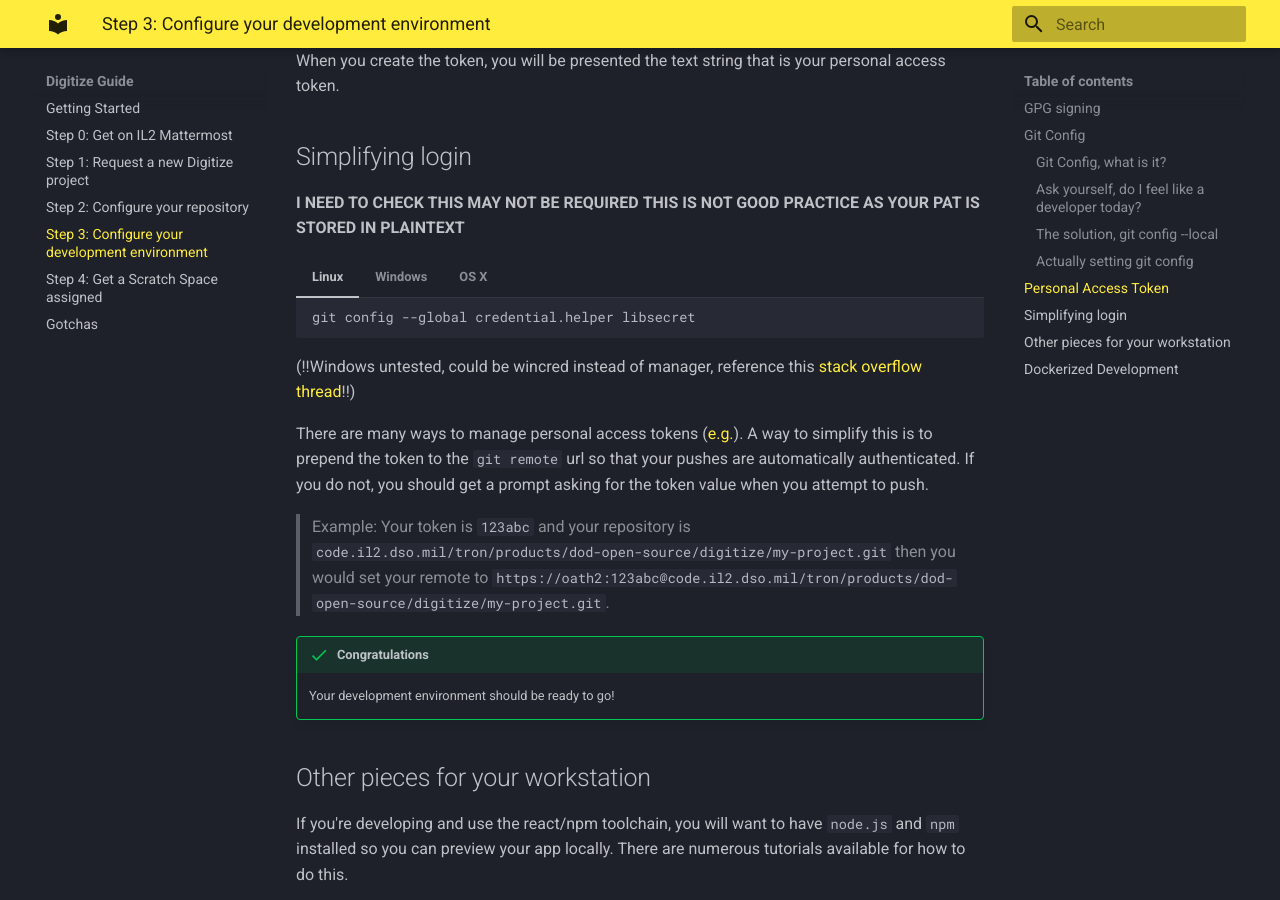
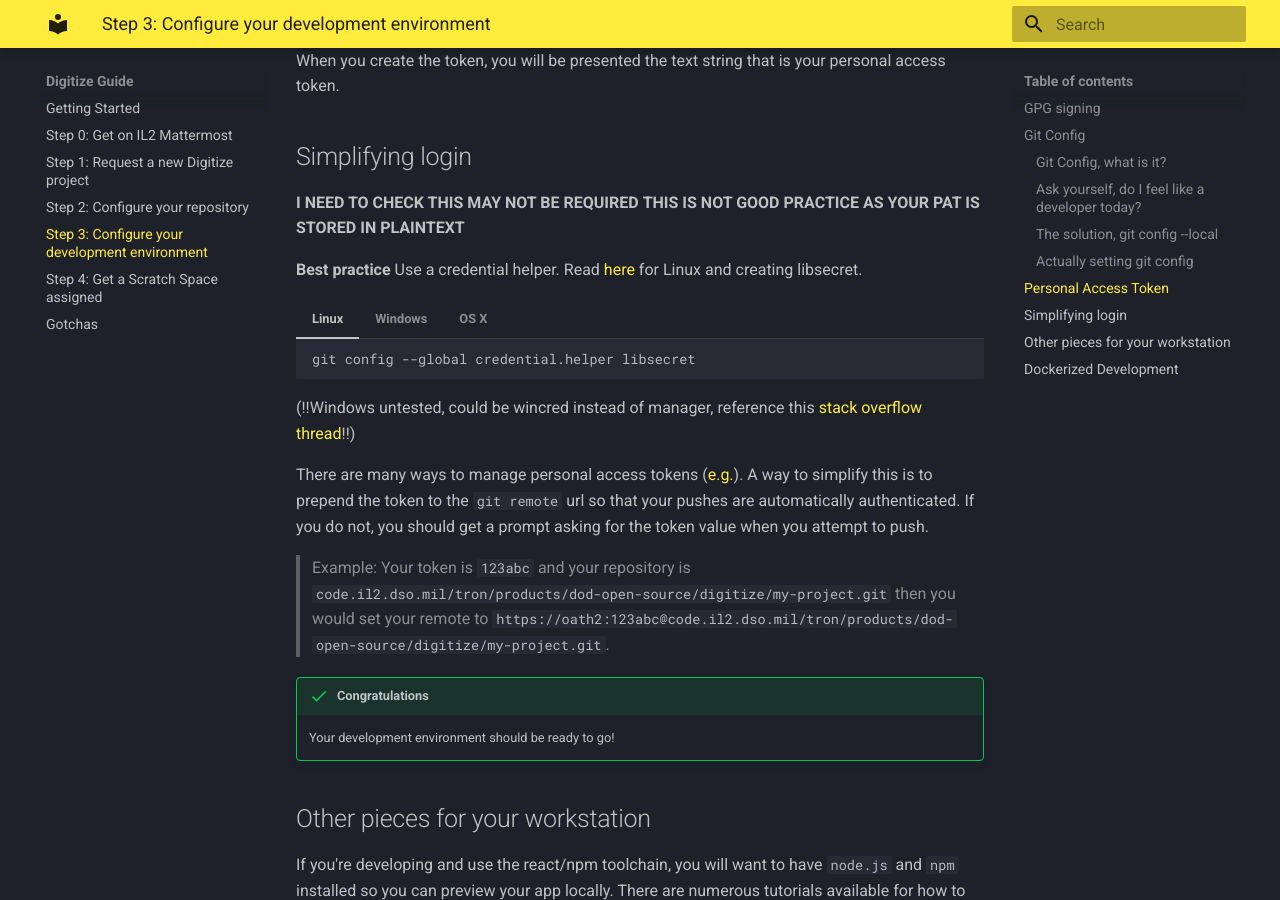
Before and after one commit to alexjbuck/digitize-guide, an MkDocs documentation site: the page built from docs/Step 3.md, in a window 1280 px wide and 900 px high, scrolled down 2956 px. Built offline with MkDocs 1.6.1 and Material for MkDocs 9.7.7, drawn with Linux system fonts in a browser that asks for light colours.

Commit message:
Add guide for libsecret

````diff
--- a/docs/Step 3.md
+++ b/docs/Step 3.md
@@ -109,6 +109,8 @@ When you create the token, you will be presented the text string that is your pe
 
 **I NEED TO CHECK THIS MAY NOT BE REQUIRED**
 **THIS IS NOT GOOD PRACTICE AS YOUR PAT IS STORED IN PLAINTEXT**
+
+**Best practice** Use a credential helper. Read [here](https://www.softwaredeveloper.blog/git-credential-storage-libsecret) for Linux and creating libsecret.
 === "Linux"
       ```shell
       git config --global credential.helper libsecret
````
